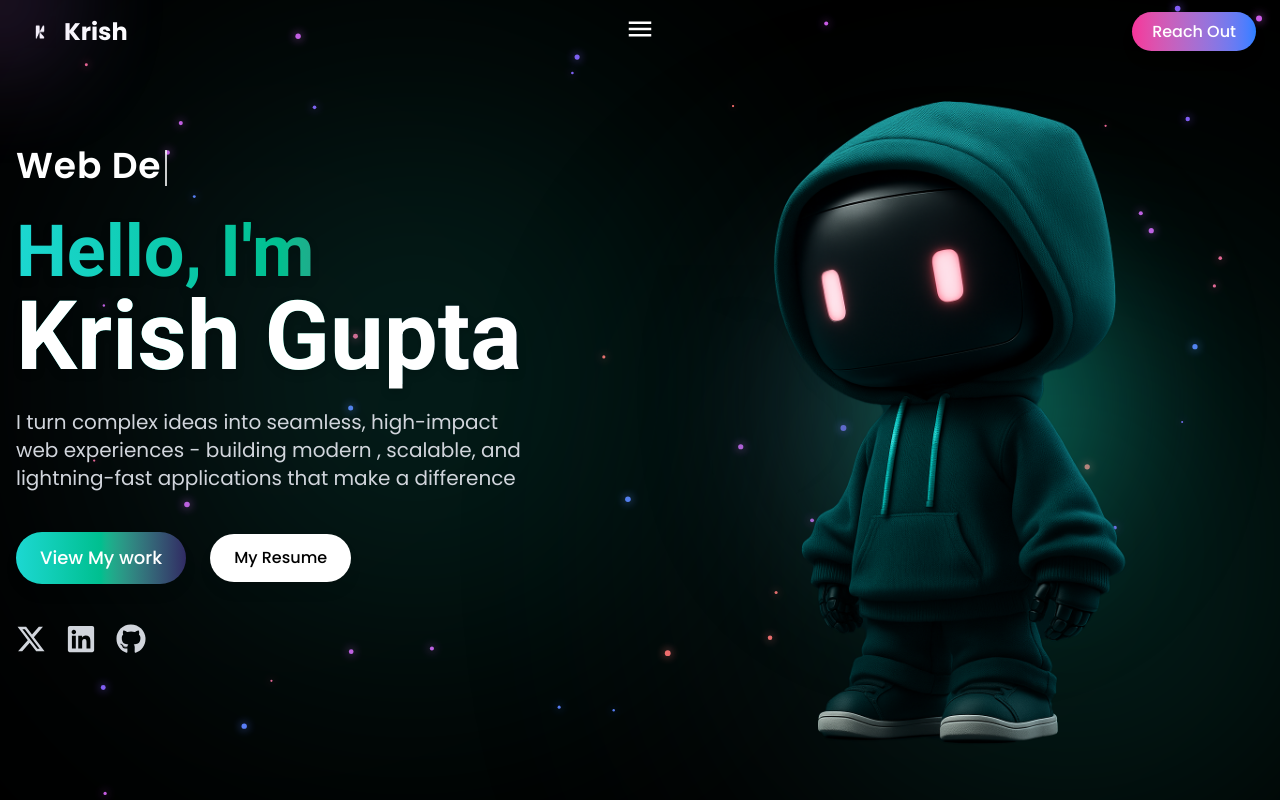
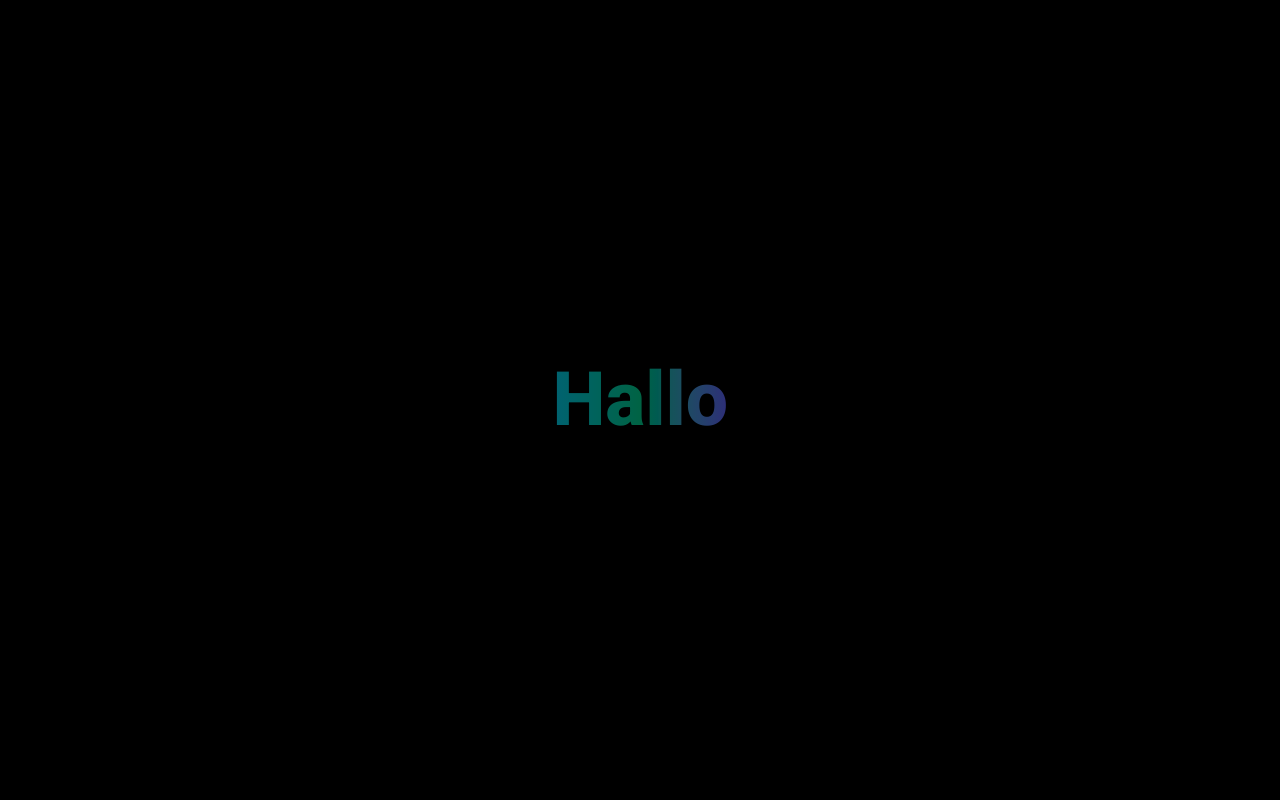
Before and after one commit to kKrishGupta/Portfolio, a React (Vite) app in the folder portfolio/: page / in a window 1280 px wide. Shown: the top 800 px of the page. Built offline with nearby package versions, Linux system fonts and the light colour scheme; a web font is replaced by a local one.

Commit message:
updated introanimated

```diff
--- a/portfolio/src/App.jsx
+++ b/portfolio/src/App.jsx
@@ -6,11 +6,22 @@ import Project from "./sections/Project";
 import Skills from "./sections/Skills";
 import Contact from "./sections/Contact";
 import Testimonials from "./sections/Testimonials";
+import Footer from "./sections/Footer";
+import IntroAnimation from "./components/IntroAnimated";
 import './index.css'
 import ParticlesBackground from "./components/ParticlesBackground";
 import CustomCursor from "./components/CustomCursor";
+import React from "react";
+import { useState } from "react";
 export default function App() {
+  const [introDone,setIntroDone] = useState(false);
   return (
+
+    <>
+   {!introDone && <IntroAnimation onFinish={() => setIntroDone(true)}/>}
+
+   {introDone && (
+
     <div className="relative gradient text-white">
       <CustomCursor/>
       <Navbar />
@@ -21,8 +32,11 @@ export default function App() {
       <Experience/>
       <Testimonials/>
       <Contact/>
+      <Footer/>
 
 
     </div>
+    )}
+    </>
   )
 }
--- a/portfolio/src/components/IntroAnimated.jsx
+++ b/portfolio/src/components/IntroAnimated.jsx
@@ -21,41 +21,54 @@ export default function IntroAnimated({ onFinish }) {
   );
 
   const [index, setIndex] = useState(0);
-  const [visible, setVisible] = useState(true);
+  const [show, setShow] = useState(true);
 
   useEffect(() => {
-    let timeout;
+    let mainTimeout;
+    let switchTimeout;
 
-    if (index < greetings.length - 1) {
-      timeout = setTimeout(() => {
-        setVisible(false);
+    // Faster timings
+    if (index === greetings.length - 1) {
+      mainTimeout = setTimeout(() => {
+        setShow(false);
 
-        setTimeout(() => {
+        switchTimeout = setTimeout(() => {
+          onFinish?.();
+        }, 250);
+      }, 700);
+    } else {
+      mainTimeout = setTimeout(() => {
+        setShow(false);
+
+        switchTimeout = setTimeout(() => {
           setIndex((prev) => prev + 1);
-          setVisible(true);
+          setShow(true);
         }, 180);
-      }, 1000);
-    } else {
-      timeout = setTimeout(() => {
-        setVisible(false);
-      }, 2000);
+      }, 550);
     }
 
-    return () => clearTimeout(timeout);
-  }, [index, greetings.length]);
+    return () => {
+      clearTimeout(mainTimeout);
+      clearTimeout(switchTimeout);
+    };
+  }, [index, greetings.length, onFinish]);
 
   return (
-    <div className="fixed inset-0 bg-black flex items-center justify-center z-index: 9999;">
-      <AnimatePresence mode="wait" onExitComplete={onFinish}>
-        {visible && (
+    <div className="fixed inset-0 z-[9999] flex items-center justify-center bg-black overflow-hidden">
+      <AnimatePresence mode="wait">
+        {show && (
           <motion.div
             key={greetings[index]}
-            initial={{ opacity: 0, scale: 0.8 }}
+            initial={{ opacity: 0, scale: 0.85 }}
             animate={{ opacity: 1, scale: 1 }}
-            exit={{ opacity: 0, scale: 1.1 }}
-            transition={{ duration: 0.4 }}
+            exit={{ opacity: 0, scale: 1.08 }}
+            transition={{
+              duration: 0.25,
+              ease: "easeInOut",
+            }}
+            className="px-4"
           >
-            <h1 className="text-4xl sm:text-5xl md:text-6xl lg:text-7xl font-bold text-transparent bg-clip-text bg-linear-to-r from-[#1cd8d2] via-[#00bf8f] to-[#302b63] drop-shadow-lg">
+            <h1 className="text-4xl sm:text-5xl md:text-6xl lg:text-7xl font-extrabold text-transparent bg-clip-text bg-gradient-to-r from-cyan-400 via-emerald-400 to-indigo-500 text-center">
               {greetings[index]}
             </h1>
           </motion.div>
--- a/portfolio/src/sections/About.jsx
+++ b/portfolio/src/sections/About.jsx
@@ -1,3 +1,7 @@
+import { motion } from "framer-motion";
+import React from "react";
+import p from "../assets/p.jpg";
+
 export default function About() {
   const glows = [
     "-top-10 -left-10 w-90 h-90 opacity-20 blur-3xl ",
@@ -14,6 +18,28 @@ export default function About() {
         ))}
       </div>
 
+<div className=" relative z-10 max-w-6xl w-full mx-auto px-6 md:px-10 lg: px-12 py-20 flex flex-col gap-12">
+
+<motion.div className="flex flex-col md:flex-row items-center md:items-stretch gap-8"
+initial={{ opacity: 0, y: 24 }}
+whileInView={{ opacity: 1, y: 0 }}
+transition={{ duration: 0.6}}
+viewport={{ once: true, amount: 0.4 }}>
+
+    <motion.div className="relative w-[160px] h-[160px] md:w-[200px] md:h-[200px] rounded-2xl overflow-hidden shadown-2xl bg-gradient-to-r from-[#302b63] via-[#00bf8f] to-[#1cd8d2] border border-white/20">
+     <img src={p} alt="profile" className="absolute inset-0" />
+    </motion.div>
+
+    <div className="flex-1 flex flex-col justify-center text-center md:text-left">
+        <h2 className="text-4xl sm:text-5xl font-extrabold tracking-tight mb-4 bg-clip-text text-transparent bg-gradient-to-r from-cyan-400 via-emerald-400 to-indigo-500">
+          Krish Gupta
+        </h2>
+        <p className="mt-2 text-lg sm:text-xl text-white/90 font-semibold ">
+          Full Stack Developer
+        </p>
+    </div>
+</motion.div>
+</div>
     </section>
   )
 }
```
